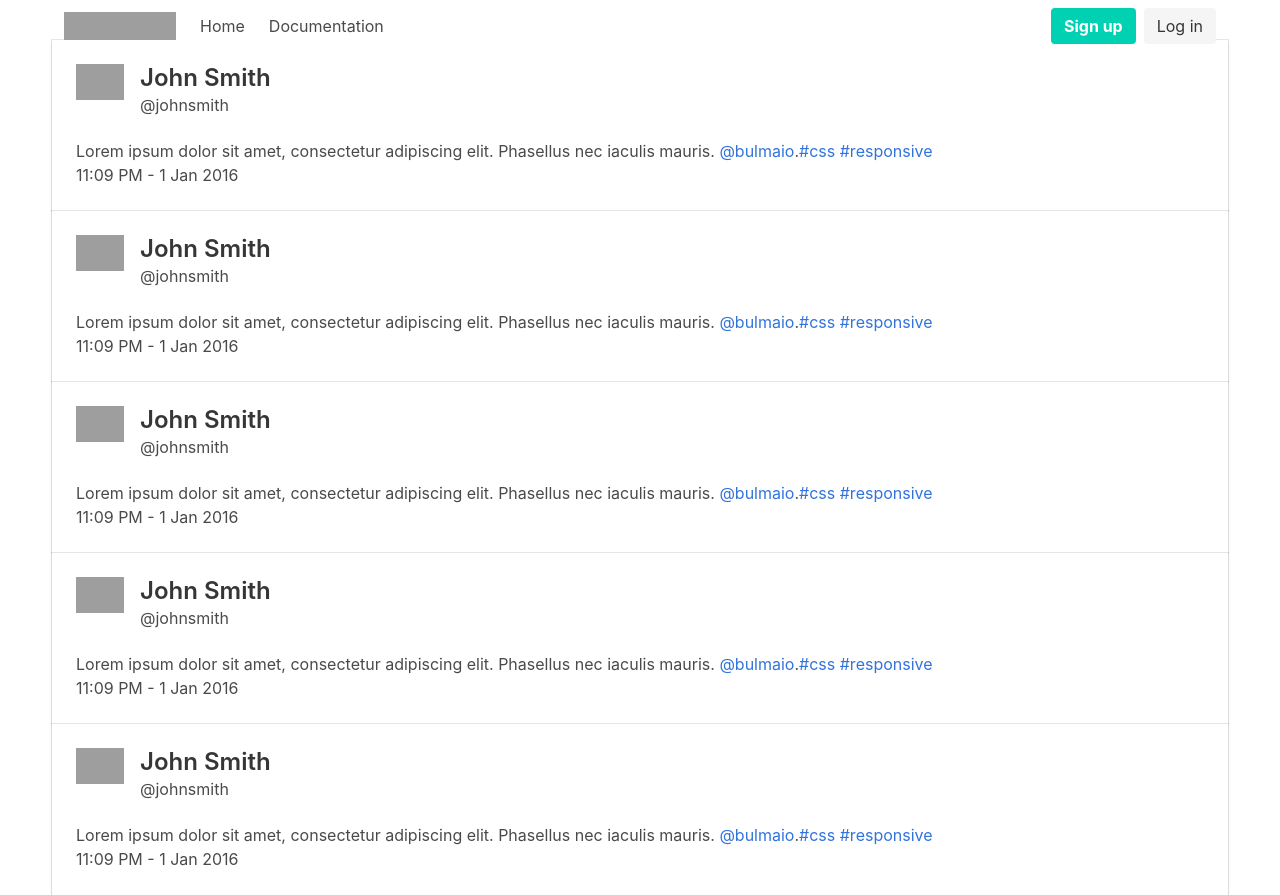
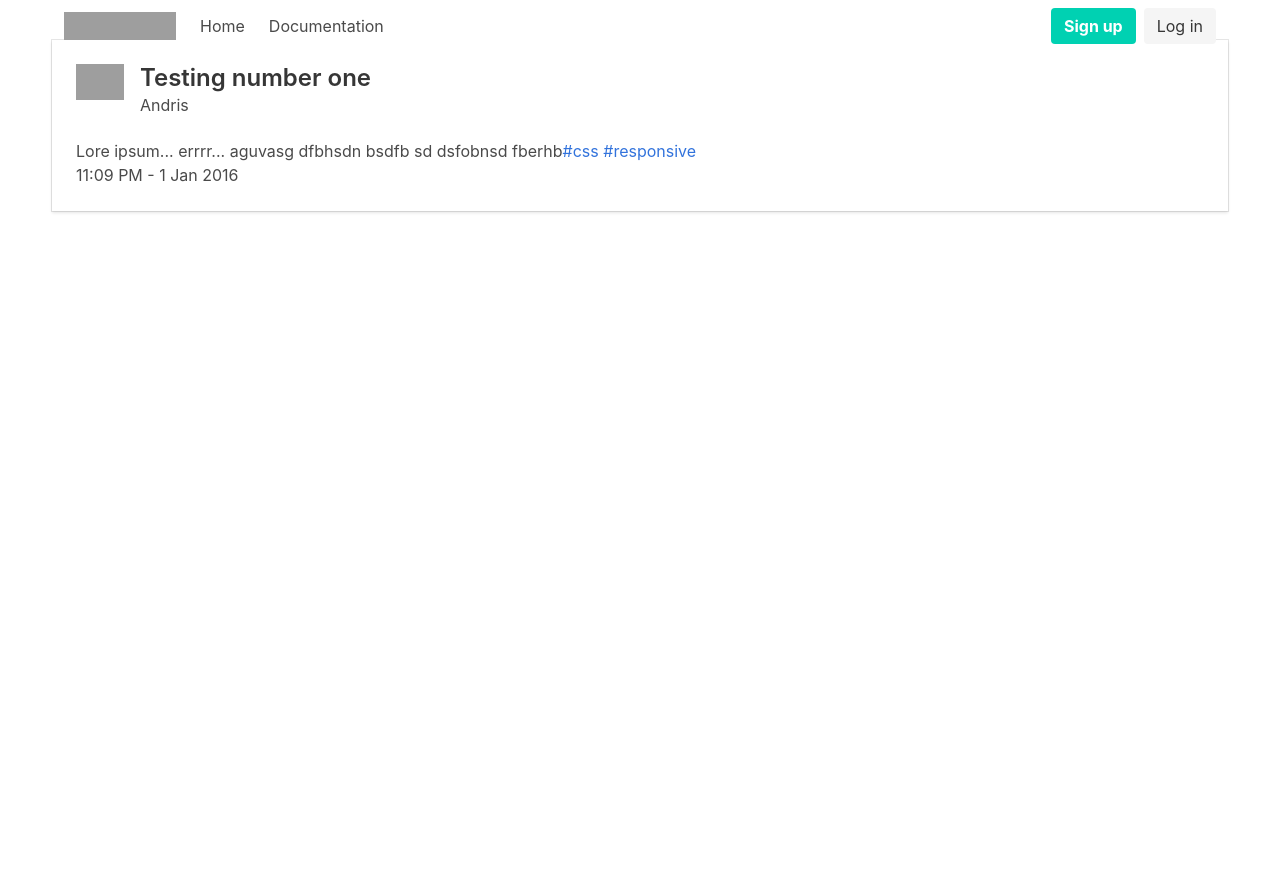
Before and after one commit to andrisundiks/mern_blog, a React (Create React App) app in the folder client/: page / in a window 1280 px wide. After the commit the page ends 800 px from the top, so only its background shows below. Built offline with nearby package versions, Linux system fonts and the light colour scheme; grey boxes are pictures that could not be loaded.

Commit message:
Added PostBox component and connected it to Store.

```diff
--- a/client/src/App.js
+++ b/client/src/App.js
@@ -1,6 +1,6 @@
 import React from 'react';
 import Navbar from "./components/Navbar";
-import PostCard from "./components/PostCard";
+import PostBox from "./components/PostBox";
 
 function App() {
   return (
@@ -8,11 +8,7 @@ function App() {
           <div className="container">
               <Navbar/>
               <div className="tile is-ancestor is-vertical">
-                  <PostCard />
-                  <PostCard />
-                  <PostCard />
-                  <PostCard />
-                  <PostCard />
+                  <PostBox />
               </div>
           </div>
       </div>
--- a/client/src/Store.js
+++ b/client/src/Store.js
@@ -3,7 +3,16 @@ import React, { createContext, useReducer } from 'react';
 export const Store = createContext();
 
 const initialState = {
-
+    posts: [
+        {
+            "date": "2019-05-11T17:22:03.635Z",
+            "_id": "5cd704becf86673a68008a0d",
+            "title": "Testing number one",
+            "body": "Lore ipsum... errrr... aguvasg dfbhsdn bsdfb sd dsfobnsd fberhb",
+            "tags": "first cool supercool",
+            "desc": "This is the first entry, yeah",
+        }
+    ]
 };
 
 function reducer(state, action) {
--- /dev/null
+++ b/client/src/components/NewPost.jsx
@@ -0,0 +1 @@
+import React from 'react';
--- /dev/null
+++ b/client/src/components/PostBox.jsx
@@ -0,0 +1,24 @@
+import React, { useContext, useEffect } from 'react';
+import { Store } from "../Store";
+import PostCard from "./PostCard";
+
+const PostBox = () => {
+
+    const { state } = useContext(Store);
+
+    let postsCards = () => {
+        return state.posts.map(post =>{
+            return <PostCard post={post}/>
+        })
+    };
+
+    return (
+        <div>
+            <ul>
+                { postsCards() }
+            </ul>
+        </div>
+    )
+};
+
+export default PostBox;
--- a/client/src/components/PostCard.jsx
+++ b/client/src/components/PostCard.jsx
@@ -17,17 +17,16 @@ const PostCard = props => {
                         </figure>
                     </div>
                     <div className="media-content">
-                        <p className="title is-4">John Smith</p>
-                        <p className="subtitle is-6">@johnsmith</p>
+                        <p className="title is-4">{props.post.title}</p>
+                        <p className="subtitle is-6">Andris</p>
                     </div>
                 </div>
 
                 <div className="content">
-                    Lorem ipsum dolor sit amet, consectetur adipiscing elit.
-                    Phasellus nec iaculis mauris. <a>@bulmaio</a>.
+                    { props.post.body }
                     <a href="#">#css</a> <a href="#">#responsive</a>
                     <br/>
-                        <time dateTime="2016-1-1">11:09 PM - 1 Jan 2016</time>
+                        <time dateTime={props.post.date}>11:09 PM - 1 Jan 2016</time>
                 </div>
             </div>
         </div>
```
Also changed, not shown: 1 other file (tests, documents, lock files or other folders).
